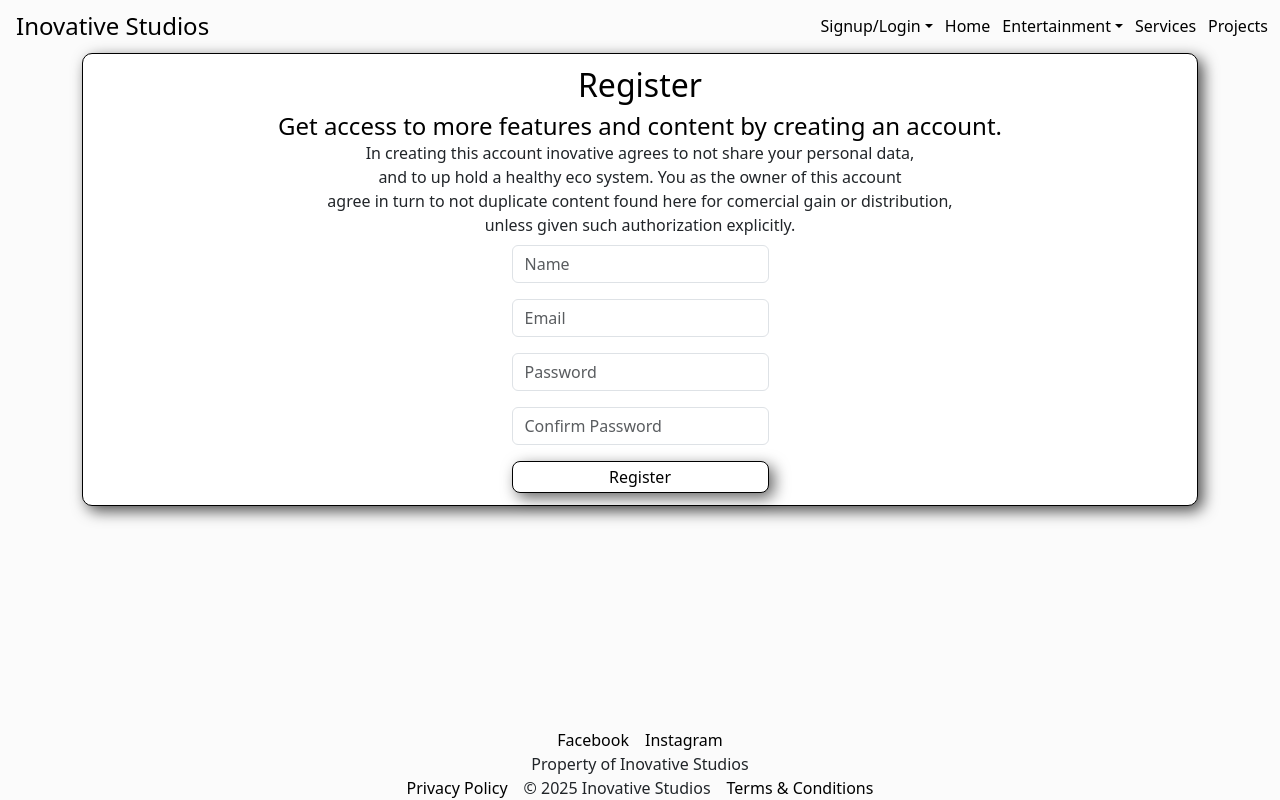
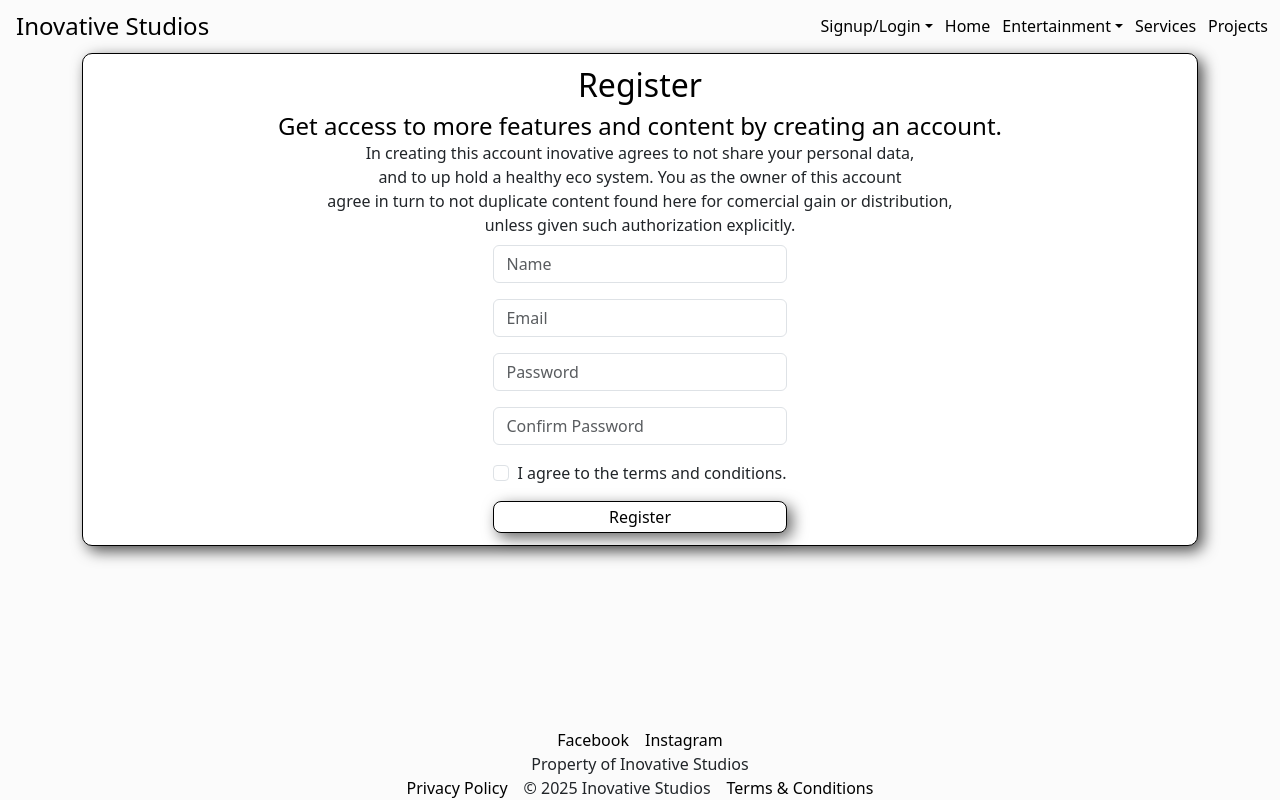
Before and after one commit to Inotila/Inovative-studios, a React (Create React App) app in the folder frontend/: page /register in a window 1280 px wide. Built offline with nearby package versions, Linux system fonts and the light colour scheme.

Commit message:
Added check box for t and cs

```diff
--- a/frontend/src/components/authentication/register/register.tsx
+++ b/frontend/src/components/authentication/register/register.tsx
@@ -11,13 +11,15 @@ const RegisterPage: React.FC = () => {
         email: '',
         password: '',
         confirmPassword: '',
+        agree_to_terms_and_conditions: false,
     });
 
     const [error, setError] = useState('');
     const [success, setSuccess] = useState('');
 
     const handleChange = (e: React.ChangeEvent<HTMLInputElement>) => {
-        setFormData({ ...formData, [e.target.name]: e.target.value });
+        const { name, type, checked, value } = e.target;
+        setFormData({ ...formData, [name]: type === 'checkbox' ? checked : value });
     };
 
     const handleSubmit = async (e: React.FormEvent) => {
@@ -99,6 +101,21 @@ const RegisterPage: React.FC = () => {
                             onChange={handleChange}
                             required
                         />
+                        <div className="form-check mb-3 text-start">
+                            <input
+                                type="checkbox"
+                                className="form-check-input"
+                                id="termsCheck"
+                                name="agree_to_terms_and_conditions"
+                                checked={formData.agree_to_terms_and_conditions}
+                                onChange={handleChange}
+                                required
+                            />
+                            <label className="form-check-label" htmlFor="termsCheck">
+                                I agree to the terms and conditions.
+                            </label>
+                        </div>
+
 
                         <button type="submit" className="btn btn-primary w-100">
                             Register
```
